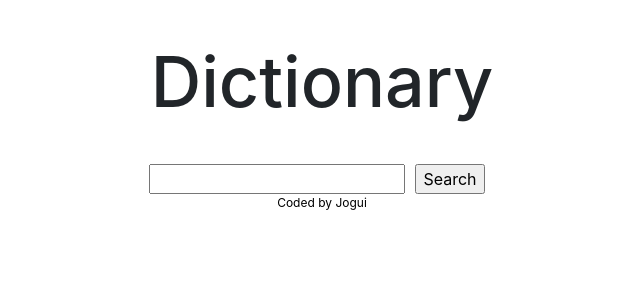
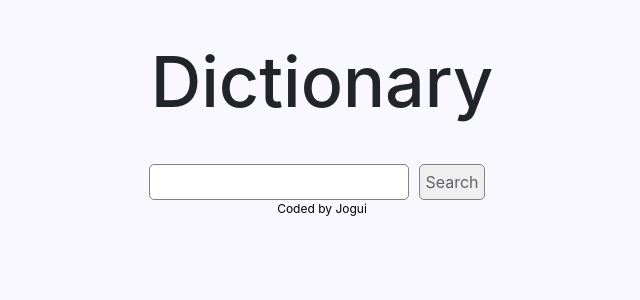
Before and after one commit to joanagui/dictionary-project, a React (Create React App) app: page / in a window 1280 px wide. Shown: the top 300 px of the page, without its empty margins (318-958 px from the left). Built offline with nearby package versions, Linux system fonts and the light colour scheme.

Commit message:
Updating CSS

```diff
--- a/src/App.css
+++ b/src/App.css
@@ -1,3 +1,12 @@
+body{
+  background: #f9f8fe;
+  max-width: 900px;
+  margin: 0 auto;
+
+}
+a{
+  color:rgb(152, 112, 190)
+}
 .App-header{
   text-align: center;
   margin: 40px;
--- a/src/Audio.js
+++ b/src/Audio.js
@@ -2,9 +2,9 @@ import React from "react";
 
 export default function Audio(props){
     console.log(props.data)
-if(props.data){
+if(props.data.audio){
     return(<div className="audio">
-        <a href={props.data.audio} target="_blank" rel='noreferrer'>Listen</a>
+        <a href={props.data.audio} target="_blank" rel='noreferrer'>Listen</a> :
         {props.data.text}
         </div>)
 } else { return null}}
--- a/src/Details.js
+++ b/src/Details.js
@@ -8,8 +8,9 @@ import Phonetics from "./Phonetics.js"
 export default function Details(props){
     if (props.data){
     return(
-        <div className="details">
-        <h3 className="text-capitalize">{props.data.word}</h3>
+        <div>
+        <h3 className="text-capitalize word">{props.data.word}</h3>
+
         <Phonetics data={props.data}/>
            {props.data.meanings.map(function(meaning,index){
                return <div key={index}>
--- a/src/Meaning.js
+++ b/src/Meaning.js
@@ -6,14 +6,13 @@ export default function Meaning(props){
     console.log(props.meaning)
     return (
         <div>
-            <h3>{props.meaning.partOfSpeech}</h3>
             {props.meaning.definitions.map(function(definition, index){
                 return(
-                    <div key={index} className="details">
+                    <div key={index} className="detailsMeaning">
+                        <h3 className="text-capitalize">{props.meaning.partOfSpeech}</h3>
                         <p>
                             {definition.definition}
                         </p>
-                        <em>Example:{definition.example}</em>
                         <Synonyms synonyms={definition.synonyms}/>
                         </div>
                 )
--- a/src/Phonetics.js
+++ b/src/Phonetics.js
@@ -4,10 +4,10 @@ import Audio from "./Audio";
 export default function Phonetics(props){
     console.log(props.data);
 
-    return (<div className="details">
+    return (<div className="detailsPhonetics">
             {props.data.phonetics.map(function(phonetic, index){
             return (
-            <div key={index} className="details">
+            <div key={index} className="detailsPhonetics">
                 <Audio data={phonetic}/>
             </div>)
             })}
--- a/src/SearchForm.css
+++ b/src/SearchForm.css
@@ -1,22 +1,40 @@
+.detailsMeaning{
+    background-color: white;
+    margin: 30px ;
+    padding: 15px;
+    border-radius: 10px;
+    box-shadow: 6px 6px 3px rgba(158, 152, 152, 0.7)
+    }
+
 .searchForm{
     text-align: center;
+
+}
+.detailsPhonetics{
+    text-align: center;
+}
+.synonimsLi{
+    font-size: 15px;
+    display: inline-block;
+    padding: 10px;
 }
 .searchForm input{
     margin-right: 10px;
+    color:rgb(97, 97, 102);
+    padding: 5px;
+    border-radius: 5px;;
+    border: 1px solid rgb(133, 129, 129);
+
 }
 h3{
+    text-align: left;
+    font-size: 28px;
+    font-weight: 400;
+    margin-bottom: 20px;
+}
+.word {
+    text-align: center;
+    font-size: 40px;
     margin-top: 40px;
-    font-size: 35px;
-    font-weight: 400;
     margin-bottom: 40px;
 }
-.noun, .adj{
-    font-size: 35px;
-    text-align: center;
-
-}
-.nounText, .adjText{
-    text-align: justify;
-    line-height: 20px;
-    text-align: center;
-}
--- a/src/SearchForm.js
+++ b/src/SearchForm.js
@@ -26,11 +26,13 @@ export default function SearchForm(){
     }
 
     return(
-    <div className="searchForm">
-        <form onSubmit={submitWord}>
+    <div >
+        <section>
+        <form onSubmit={submitWord} className="searchForm">
             <input type="search" placehorder="Enter a word" onChange={getWord} />
             <input type="submit" value="Search"/>
         </form>
+        </section>
         <Details data={data}/>
     </div>)
 }
--- a/src/Synonyms.js
+++ b/src/Synonyms.js
@@ -7,9 +7,9 @@ export default function Synonyms(props){
              <strong>Synonyms:</strong>
         {props.synonyms.map(function(synonym,index){
             return (
-                <div key={index} className="detailsLi">
+                <li key={index} className="synonimsLi text-capitalize">
                    {synonym}
-                    </div>
+                    </li>
             )
         })}
             </div>
```
